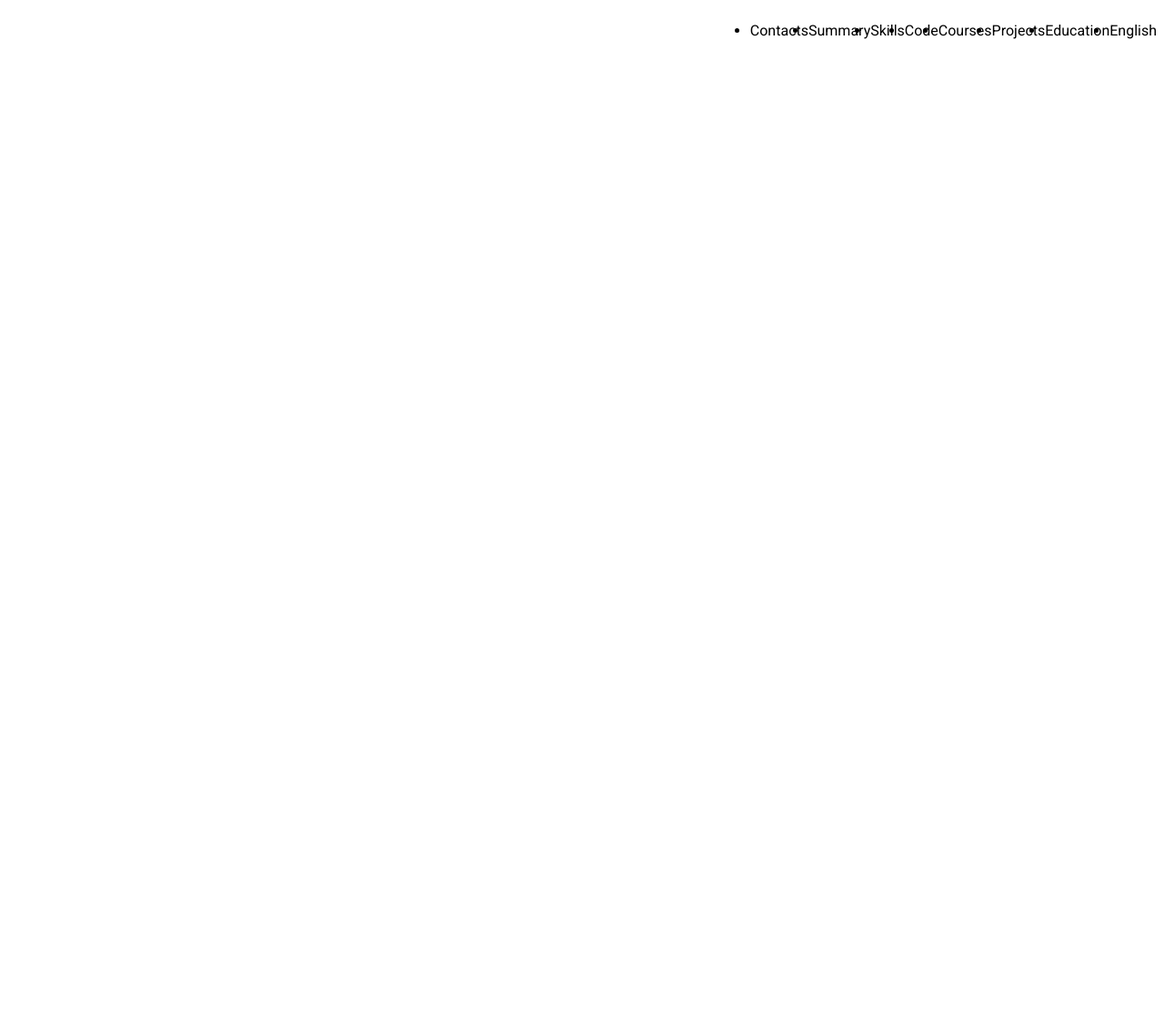
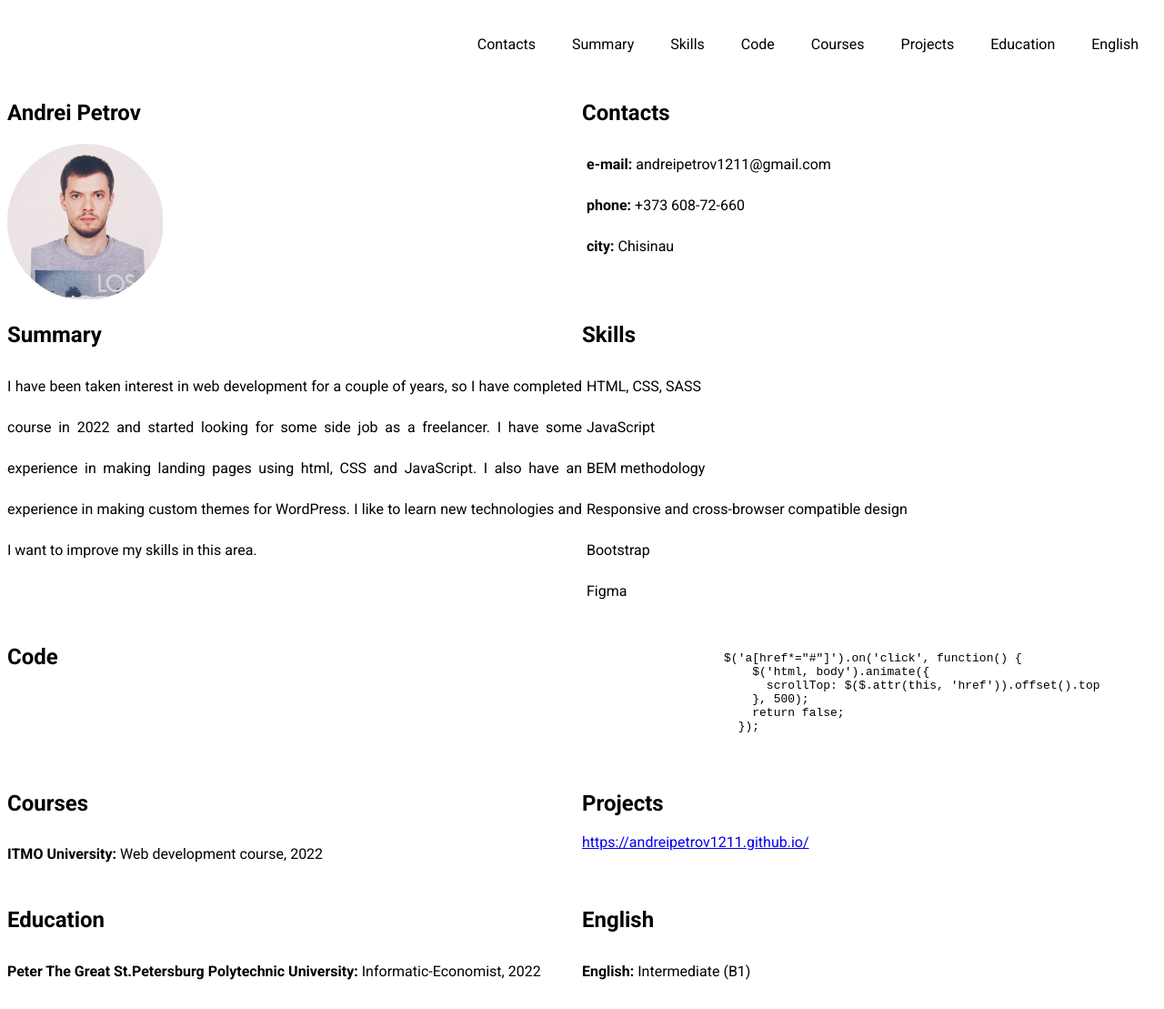
Before and after one commit to andreipetrov1211/rsschool-cv, a plain HTML site: page index.html in a window 1280 px wide. Shown: the whole page at 91% size. Before the commit the page ends 800 px from the top, so only its background shows below. Drawn offline with Linux system fonts and the light colour scheme.

Commit message:
docs: add information about myself

```diff
--- a/index.html
+++ b/index.html
@@ -28,8 +28,66 @@
         </div>
     </header>
     <body class="body">
-        <div class="container">
-
+        <div class="container main-container">
+            <section class="section">
+                <h1 class="main-title">Andrei Petrov</h1>
+                <img class="image" src="assets/img/me.png" alt="my photo">
+            </section>
+            <section class="section" id="Contacts">
+                <h2 class="section-title">Contacts</h2>
+                <ul class="section-list">
+                    <li class="section-item"><span class="span">e-mail: </span>andreipetrov1211@gmail.com</li>
+                    <li class="section-item"><span class="span">phone: </span>+373 608-72-660</li>
+                    <li class="section-item"><span class="span">city: </span>Chisinau</li>
+                </ul>
+            </section>
+            <section class="section" id="Summary">
+                <h2 class="section-title">Summary</h2>
+                <p class="text">I have been taken interest in web development for a couple of years, so I have completed course in 2022 and started looking for some side job as a freelancer.
+                    I have some experience in making landing pages using html, CSS and JavaScript. I also have an experience in making custom themes for WordPress. I like to learn new technologies and I want to improve my skills in this area.
+                </p>
+            </section>
+            <section class="section" id="Skills">
+                <h2 class="section-title">Skills</h2>
+                <ul class="section-list">
+                    <li class="section-item">HTML, CSS, SASS</li>
+                    <li class="section-item">JavaScript </li>
+                    <li class="section-item">BEM methodology</li>
+                    <li class="section-item">Responsive and cross-browser compatible design</li>
+                    <li class="section-item">Bootstrap</li>
+                    <li class="section-item">Figma</li>
+                </ul>
+            </section>
+            <section class="section" id="Code">
+                <h2 class="section-title">Code</h2>
+            </section>
+            <pre>
+                <code>
+                    $('a[href*="#"]').on('click', function() {
+                        $('html, body').animate({
+                          scrollTop: $($.attr(this, 'href')).offset().top
+                        }, 500);
+                        return false;
+                      });
+                </code>
+            </pre>
+            <section class="section" id="Courses">
+                <h2 class="section-title">Courses</h2>
+                <p class="text"><span class="span">ITMO University: </span> Web development course, 2022
+                    </p>
+            </section>
+            <section class="section" id="Projects">
+                <h2 class="section-title">Projects</h2>
+                <a href="https://andreipetrov1211.github.io/" class="section-link">https://andreipetrov1211.github.io/</a>
+            </section>
+            <section class="section" id="Education">
+                <h2 class="section-title">Education</h2>
+                <p class="text"><span class="span">Peter The Great St.Petersburg Polytechnic University: </span>Informatic-Economist, 2022</p>
+            </section>
+            <section class="section" id="English">
+                <h2 class="section-title">English</h2>
+                <p class="text"><span class="span">English: </span>Intermediate (B1)</p>
+            </section>
         </div>
     </body>
     <footer class="footer">
--- a/style.css
+++ b/style.css
@@ -1,8 +1,30 @@
+@media (max-width: 786px) {
+    .section {
+        width: 100%;
+    }
+}
 * {
     box-sizing: border-box;
 }
 html {
     scroll-behavior: smooth;
+}
+.nav-list {
+    display: flex;
+    justify-content: flex-end;
+    align-items: center;
+    list-style: none;
+}
+.nav-item {
+    padding: 0 20px;
+    line-height: 50px;
+    text-decoration: none;
+    color: black;
+    transition: color 2s;
+}
+.nav-item:hover {
+    cursor: pointer;
+    color: green;
 }
 .body {
     display: flex;
@@ -14,8 +36,27 @@ html {
     max-width: 1440px;
     margin: 0 auto;
 }
-.nav-list {
+.main-container {
     display: flex;
-    justify-content: flex-end;
-    align-items: center;
+    flex-wrap: wrap;
 }
+.section {
+    width: 50%;
+}
+.image {
+    border-radius: 100px;
+}
+.text{
+    line-height: 45px;
+    text-align: justify;
+}
+.section-list {
+    list-style: none;
+}
+.section-item {
+    margin-left: -35px;
+    line-height: 45px;
+}
+.span {
+    font-weight: 700;
+}
```
Also changed, not shown: assets/img/me.png (renamed from img/me.png), img/my photo.png (deleted), 3 other files.
